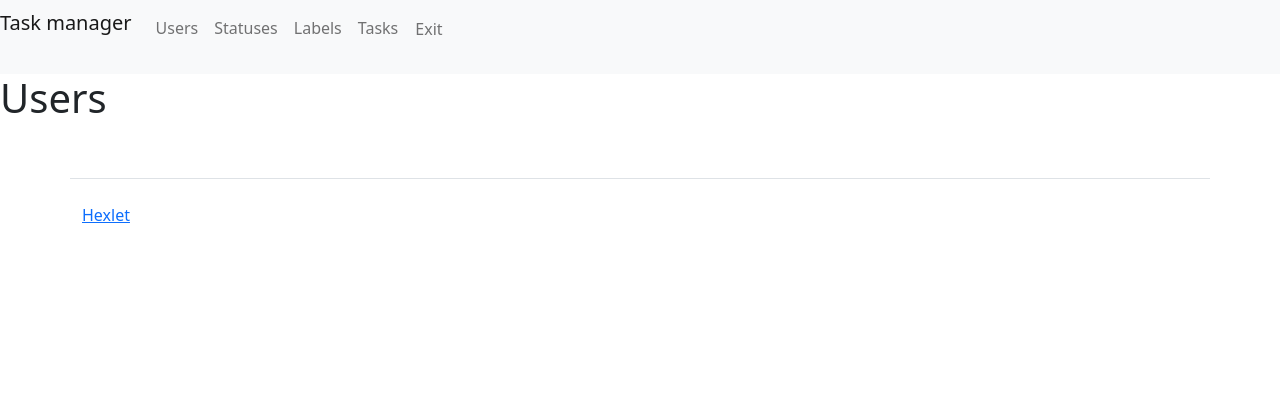
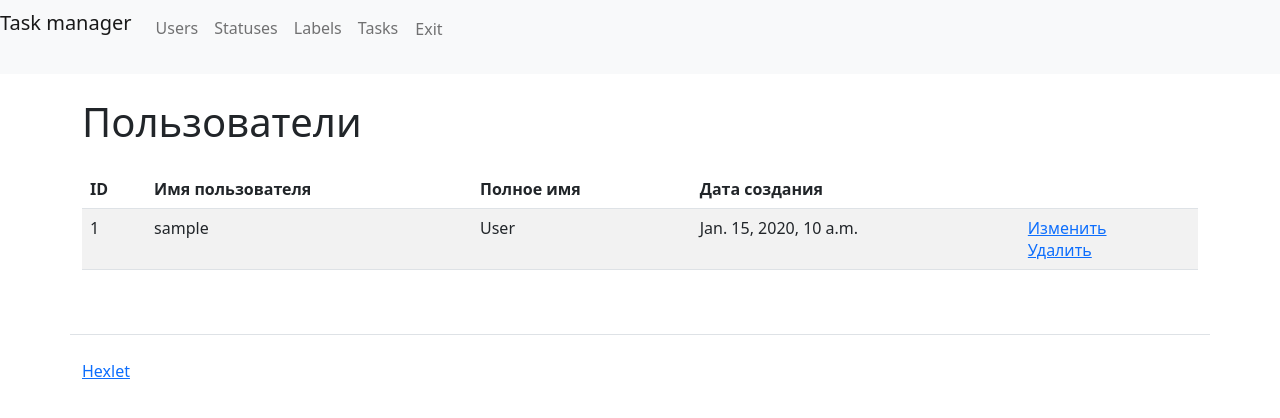
Before and after one commit to Onoiro/TaskMan, a Django app: page /users/ in a window 1280 px wide. Shown: the top 418 px of the page. Run offline with Django 4.2, Linux system fonts and the light colour scheme; tables that the repository leaves empty hold one stand-in row (values such as "Sample post"); some libraries are stand-ins or nearby versions.

Commit message:
update user/views.py & user/index.html - get users from db.sqlit3 & pass it to template - make navbar & make list of users by {% for user in users %} and so"

```diff
--- a/task_manager/templates/user/index.html
+++ b/task_manager/templates/user/index.html
@@ -1,5 +1,33 @@
 {% extends "base.html" %}
 
 {% block content %}
-    <h1>{{ users }}</h1>
+<div class="container wrapper flex-grow-1">
+    <h1 class="my-4">Пользователи</h1>
+    <table class="table table-striped">
+        <thead>
+        <tr>
+            <th>ID</th>
+            <th>Имя пользователя</th>
+            <th>Полное имя</th>
+            <th>Дата создания</th>
+            <th></th>
+        </tr>
+        </thead>
+        <tbody>
+            {% for user in users %}
+            <tr>
+                <td>{{ user.id }}</td>
+                <td>{{ user.user_name }}</td>
+                <td>{{ user.fullname}}</td>
+                <td>{{ user.created_at }}</td>
+                <td>
+                    <a href="/users/{{ user.id }}/update/">Изменить</a>
+                    <br>
+                    <a href="/users/{{ user.id }}/delete/">Удалить</a>
+                </td>
+            </tr>
+            {% endfor %}
+        </tbody>
+    </table>
+</div>
 {% endblock %}
--- a/task_manager/user/views.py
+++ b/task_manager/user/views.py
@@ -1,13 +1,16 @@
 from django.shortcuts import render
 from django.views import View
+from .models import User
 from django.utils.translation import gettext as _
 
 
 class IndexView(View):
     def get(self, request, *args, **kwargs):
-        users = _("Users")
+        Users = _("Users")
+        users = User.objects.all()
         exit = _("Exit")
         return render(request, 'user/index.html',
-                    context={'users': users,
+                    context={'users': Users,
+                             'users': users,
                             'exit': exit,
                             })
```
